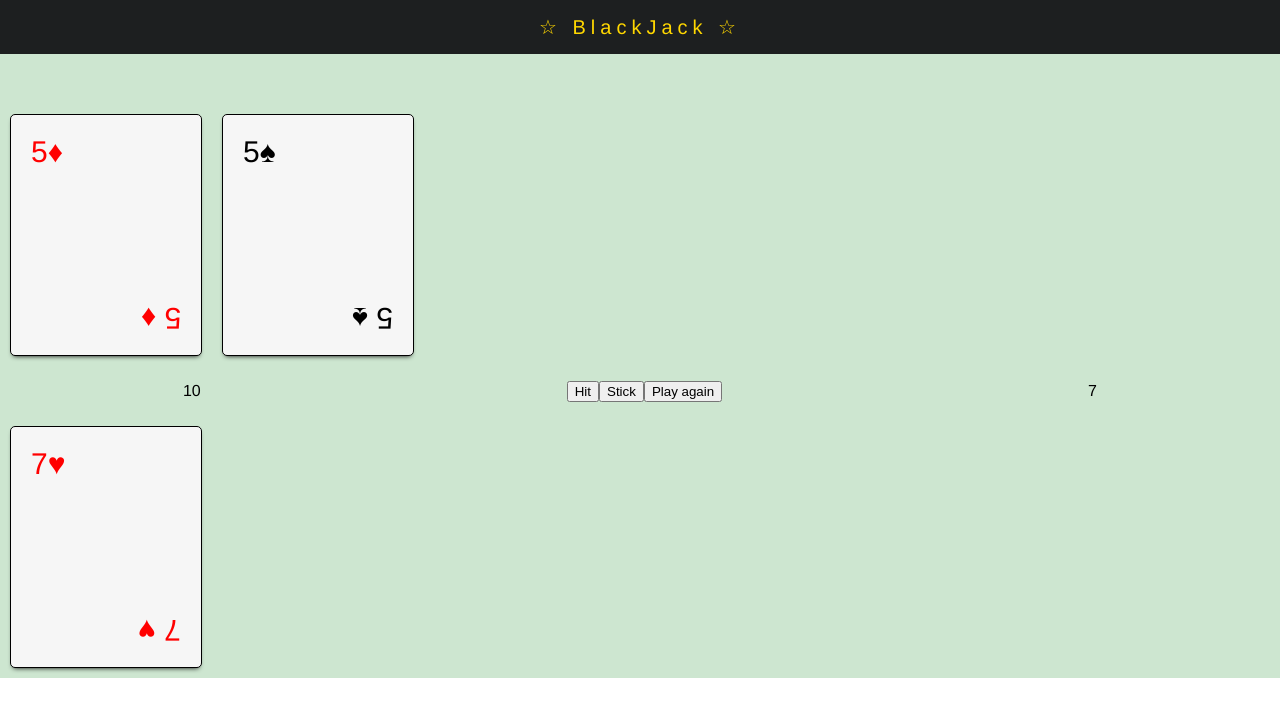
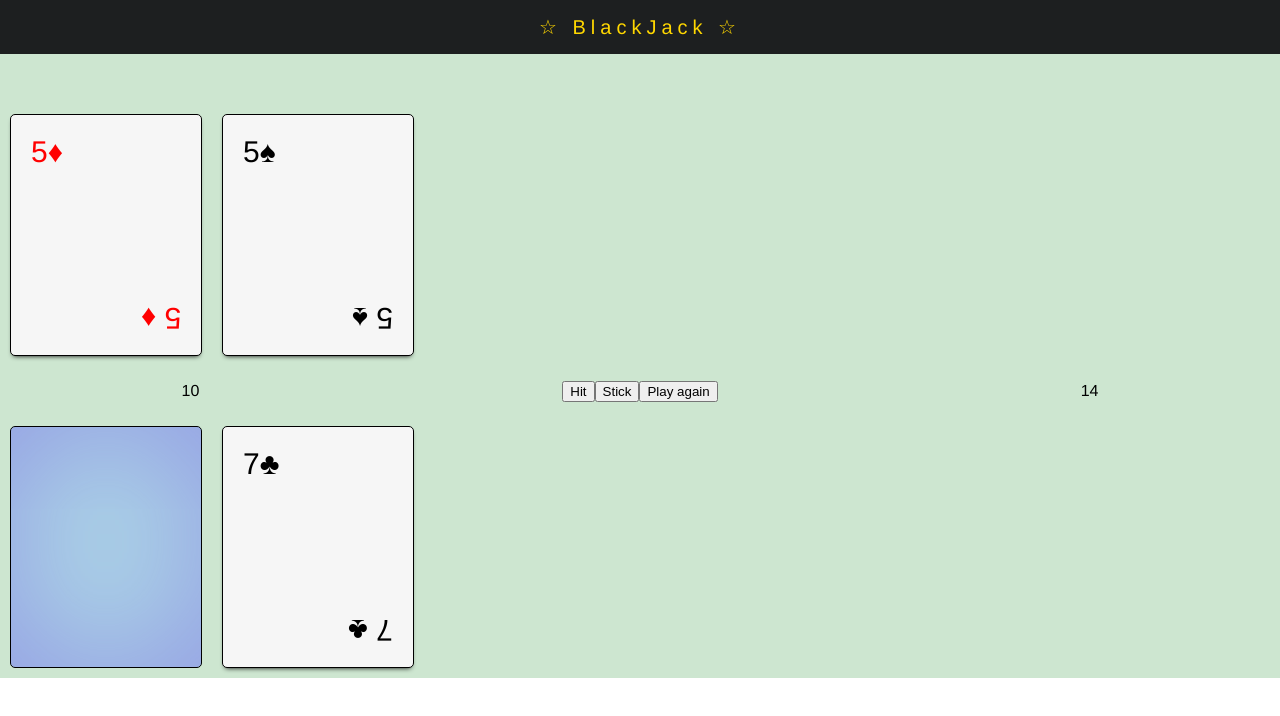
Before and after one commit to palmieriang/React_Blackjack, a React (Create React App) app: page / in a window 1280 px wide. Shown: the top 716 px of the page. Built offline with nearby package versions, Linux system fonts and the light colour scheme.

Commit message:
flip card

```diff
--- a/src/App.css
+++ b/src/App.css
@@ -50,6 +50,13 @@ span.reverse {
   -ms-transform: scale(-1, -1);
   transform: scale(-1, -1); }
 
+.card.first-card {
+  background-color: lightblue;
+  box-shadow: inset 0px 0px 140px #9298e4;
+  -webkit-box-shadow: inset 0px 0px 140px #9298e4;
+  -moz-box-shadow: inset 0px 0px 140px #9298e4;
+  -o-box-shadow: inset 0px 0px 140px #9298e4; }
+
 .Hearts, .Diamonds {
   color: red; }
 
--- a/src/App.js
+++ b/src/App.js
@@ -119,18 +119,18 @@ class App extends Component {
 
   start() {
     const {deck} = this.state
-    const [card1, card2, card3, ...cards] = deck
+    const [card1, card2, card3, card4, ...cards] = deck
 
     this.setState({
       deck: cards,
-      dealerCards: [card2],
+      dealerCards: [card2, card4],
       playerCards: [card1, card3],
       isPlayer: true
     })
   }
 
   render() {
-    const {dealerCards, playerCards} = this.state
+    const {dealerCards, playerCards, isPlayer} = this.state
 
     return (
       <div className="App">
@@ -158,7 +158,7 @@ class App extends Component {
 
         <div className="player">
           {dealerCards.map((card, index) => (
-            <NewCard key={index} index={index} value={card.value} suit={card.suit} />
+            <NewCard key={index} index={index} value={card.value} suit={card.suit} isPlayer={isPlayer} />
           ))}
         </div>
       </div>
--- a/src/App.scss
+++ b/src/App.scss
@@ -57,8 +57,12 @@ span.reverse {
   transform: scale(-1, -1);
 }
 
-.card.index-0 {
-
+.card.first-card {
+  background-color: lightblue;
+  box-shadow: inset 0px 0px 140px #9298e4;
+  -webkit-box-shadow: inset 0px 0px 140px #9298e4;
+  -moz-box-shadow: inset 0px 0px 140px #9298e4;
+  -o-box-shadow: inset 0px 0px 140px #9298e4;
 }
 
 .Hearts, .Diamonds {
--- a/src/NewCard.jsx
+++ b/src/NewCard.jsx
@@ -8,10 +8,15 @@ class NewCard extends Component {
     console.log(this.props)
     return (
       <div>
-        <div className={`card ${this.props.suit} index-${this.props.index}`}>
-          <span> {this.props.value} </span>
-          <span className={`reverse ${this.props.suit}`}> {this.props.value} </span>
-        </div>
+        {this.props.index !== 0 && <div className={`card ${this.props.suit}`}>
+                  <span> {this.props.value} </span>
+                  <span className={`reverse ${this.props.suit}`}> {this.props.value} </span>
+                </div>}
+        {this.props.index === 0 && !this.props.isPlayer && <div className={`card ${this.props.suit}`}>
+                  <span> {this.props.value} </span>
+                  <span className={`reverse ${this.props.suit}`}> {this.props.value} </span>
+                </div>}
+        {this.props.index === 0 && this.props.isPlayer && <div className={`card ${this.props.index === 0 ? "first-card" : ""}`}></div>}
       </div>
     )
   }
```
